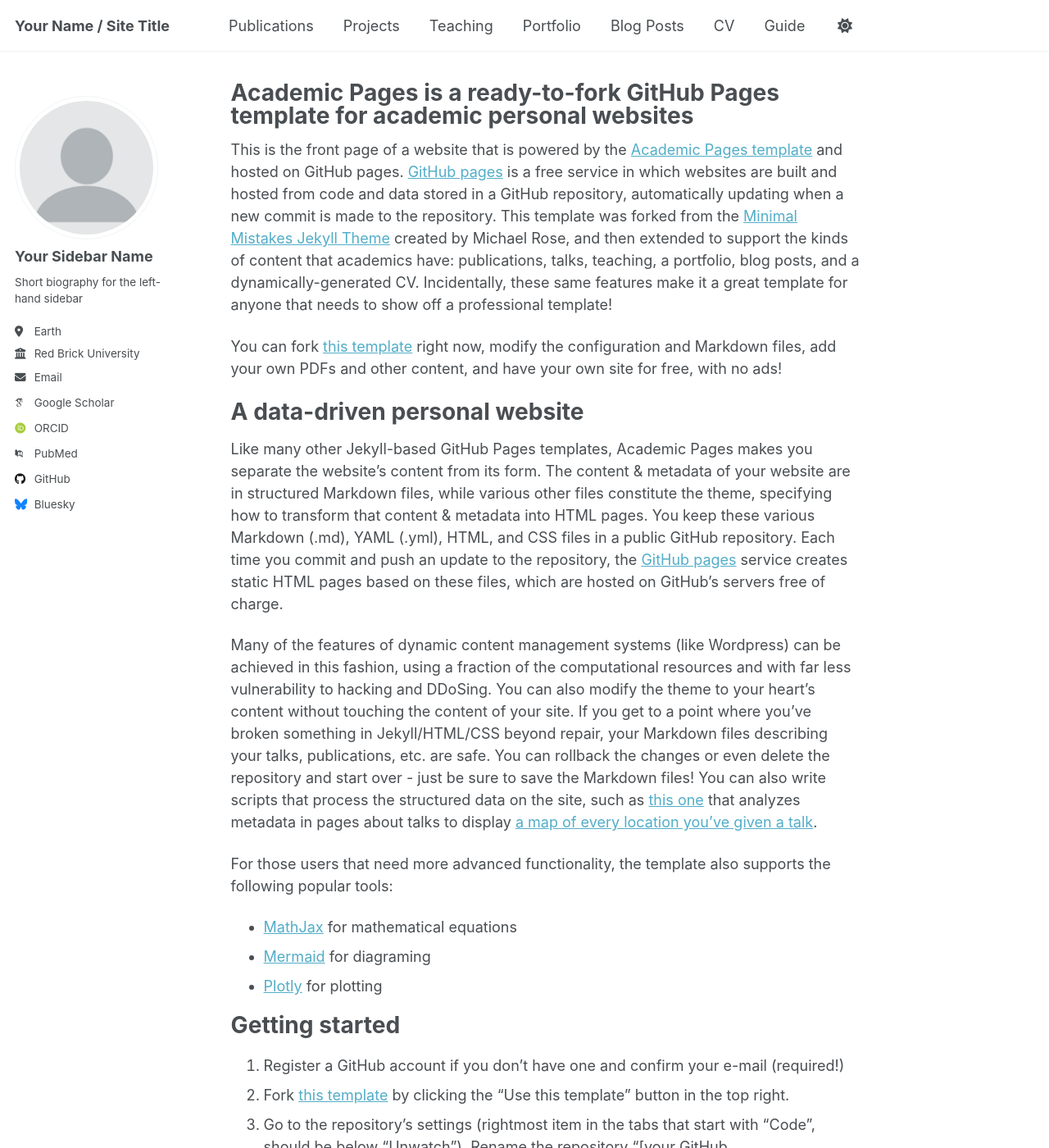
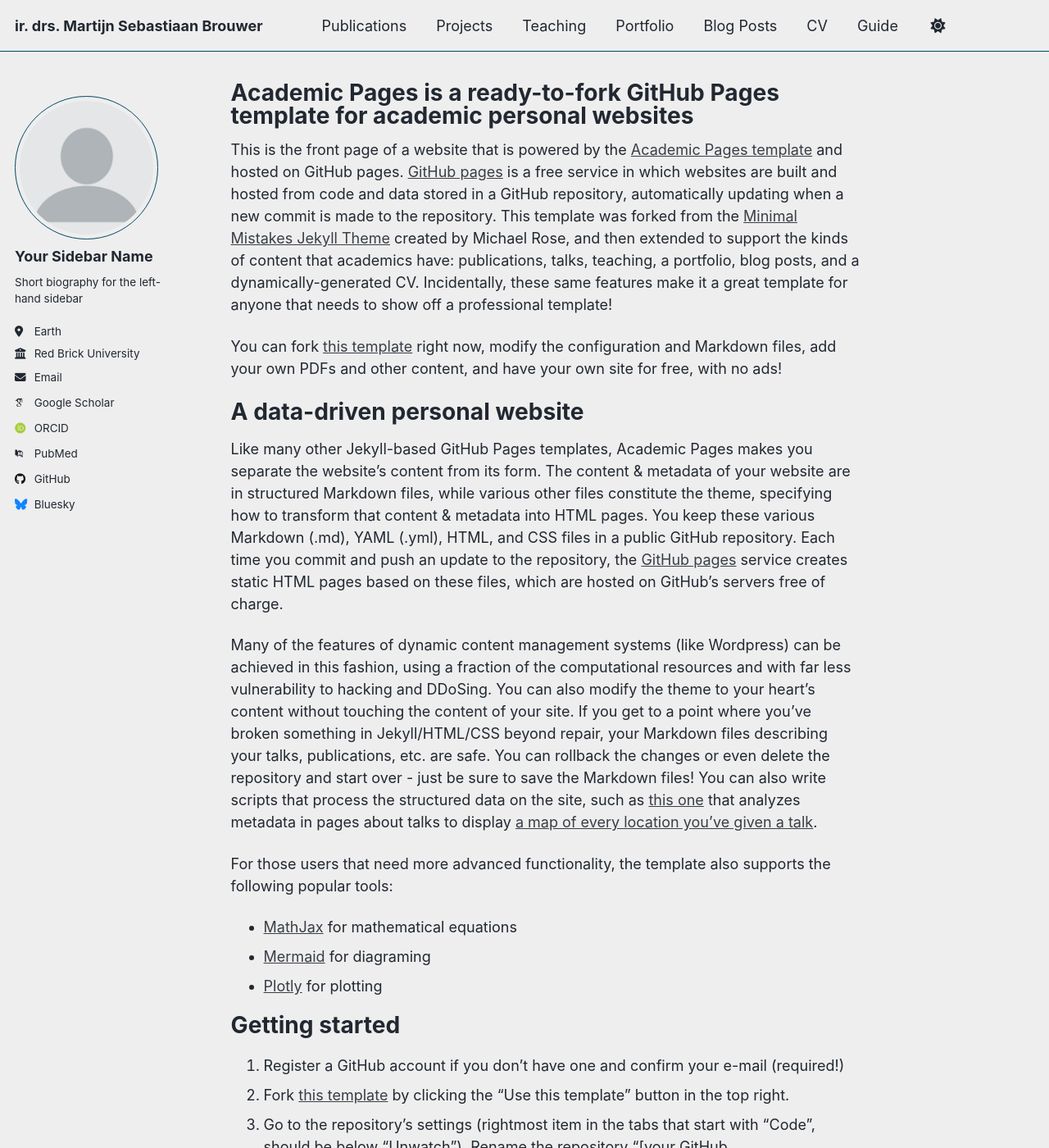
Before and after one commit to MartijnBrouwer/MartijnBrouwer.github.io, a Jekyll site: the page built from _pages/about.md, in a window 1280 px wide and 1400 px high. Shown: the whole window at 82% size. Built offline with Jekyll 4.4.1, drawn with Linux system fonts in a browser that asks for light colours; some web fonts are replaced; a script that is not in the unit is left out; some of the changed text lies outside the part shown.

Commit message:
Update site theme and personal information

```diff
--- a/_config.yml
+++ b/_config.yml
@@ -8,12 +8,12 @@
 
 # Basic Site Settings
 locale                   : "en-US"
-site_theme               : "default" # Currently available options are "default", "air"
-title                    : "Your Name / Site Title"
+site_theme               : "air" # Currently available options are "default", "air"
+title                    : "ir. drs. Martijn Sebastiaan Brouwer"
 title_separator          : "-"
-name                     : &name "Your Name"
+name                     : &name "Martijn Brouwer"
 description              : &description "Your Name's academic portfolio"   # Update this with a general description of your site, this is the default if not overridden by a page
-url                      : https://academicpages.github.io # The base hostname & protocol for your site e.g. "https://[your GitHub username].github.io",
+url                      : https://MartijnBrouwer.github.io # The base hostname & protocol for your site e.g. "https://[your GitHub username].github.io",
                                                            # or if you already have some other page hosted on Github then use "https://[your GitHub username].github.io/[Your Repo Name]"
 baseurl                  : "" # the subpath of your site, e.g. "/blog"
 repository               : "academicpages/academicpages.github.io"
```
